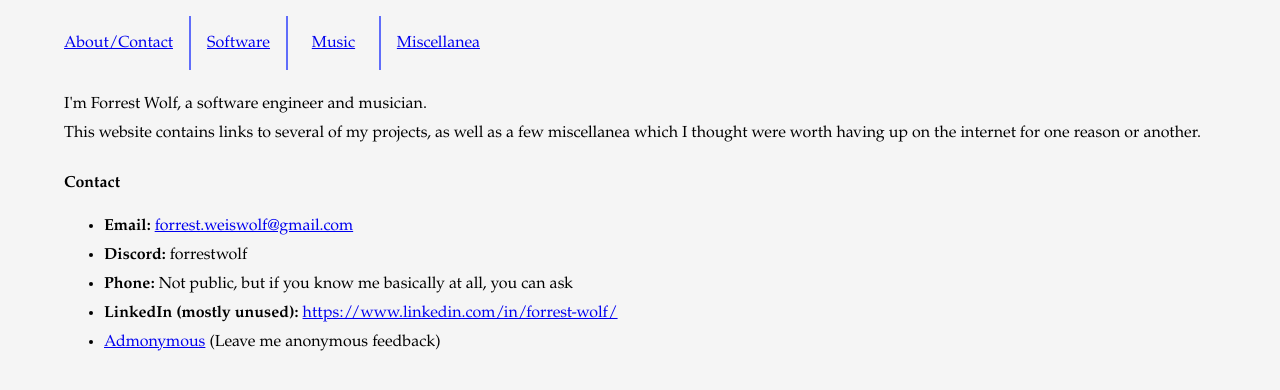
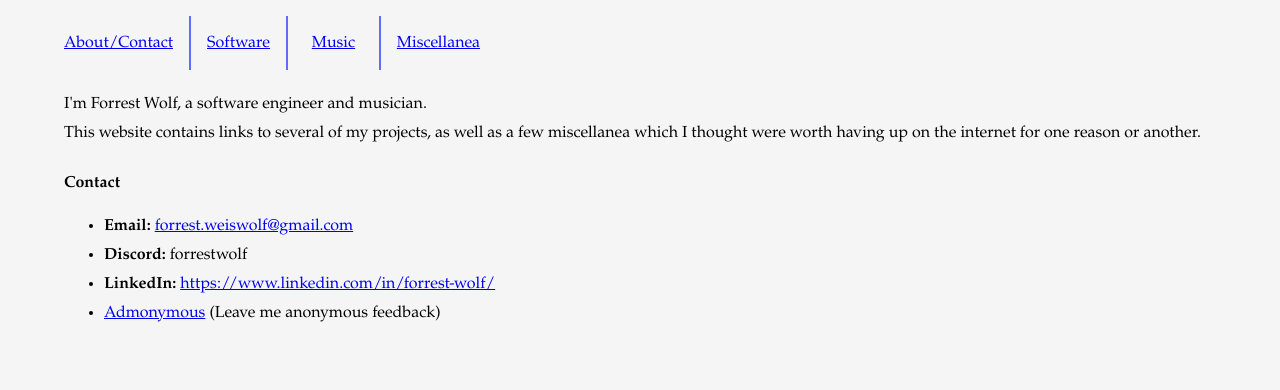
Before and after one commit to ForrestWeiswolf/forrestweiswolf.github.io, a Jekyll site: the page built from about.html, in a window 1280 px wide. Shown: the top 390 px of the page. Built offline with Jekyll 4.4.1, drawn with Linux system fonts in a browser that asks for light colours.

Commit message:
Remove conspicuous lack of phone number

```diff
--- a/about.html
+++ b/about.html
@@ -17,10 +17,7 @@ title: About
       <b>Discord: </b>forrestwolf
     </li>
     <li>
-      <b>Phone: </b>Not public, but if you know me basically at all, you can ask
-    </li>
-    <li>
-      <b>LinkedIn (mostly unused): </b><a href="https://www.linkedin.com/in/forrest-wolf/">https://www.linkedin.com/in/forrest-wolf/</a>
+      <b>LinkedIn: </b><a href="https://www.linkedin.com/in/forrest-wolf/">https://www.linkedin.com/in/forrest-wolf/</a>
     </li>
     <li>
       <a href="https://admonymous.co/forrestwolf">Admonymous</a> (Leave me anonymous feedback)
```
